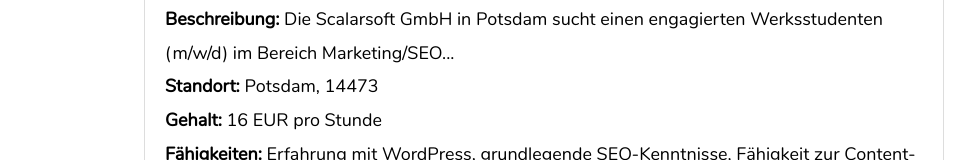
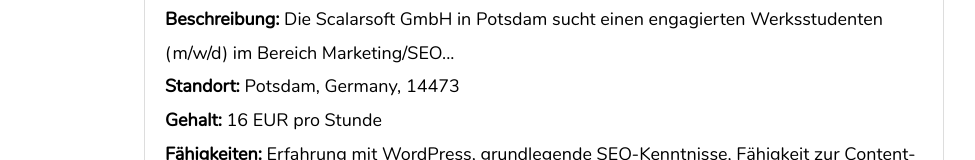
Before and after one commit to tom813/website-engelmann-dev, a Next.js app: page /jobs in a window 1280 px wide. Shown: the part 387-547 px from the top of the page, without its empty margins (96-1071 px from the left). Built offline with nearby package versions, Linux system fonts and the light colour scheme.

Commit message:
change job schema

```diff
--- a/pages/jobs.js
+++ b/pages/jobs.js
@@ -7,7 +7,7 @@
     "@context": "https://schema.org/",
     "@type": "JobPosting",
     "title": "Werksstudent(in) Marketing/SEO",
-    "employeeType": "OTHER",
+    "employmentType": "OTHER",
     "description": "Die Scalarsoft GmbH in Potsdam sucht einen engagierten Werksstudenten (m/w/d) im Bereich Marketing/SEO...",
     "hiringOrganization": {
       "@type": "Organization",
@@ -24,7 +24,7 @@
       "address": {
         "@type": "PostalAddress",
         "streetAddress": "Hans-Marchwitza-Ring 1",
-        "addressLocality": "Potsdam",
+        "addressLocality": "Potsdam, Germany",
         "postalCode": "14473",
         "addressCountry": "DE",
         "addressRegion": "Potsdam"
@@ -47,7 +47,7 @@
     "@context": "https://schema.org/",
     "@type": "JobPosting",
     "title": "Werksstudent(in) Webentwicklung (Next.js)",
-    "employeeType": "OTHER",
+    "employmentType": "OTHER",
     "description": "Die Scalarsoft GmbH in Potsdam sucht einen talentierten Werksstudenten (m/w/d) im Bereich Next.js Entwicklung, der unser Team mit innovativen Webentwicklungsprojekten unterstützt. Deine Aufgaben umfassen die Entwicklung und Optimierung von Webanwendungen mit Next.js, die Verbesserung der Benutzererfahrung und die Implementierung responsiver Designs. Das Gehalt basiert auf deinen Fähigkeiten und Erfahrungen in der Webentwicklung, insbesondere in Next.js, React und modernen Webtechnologien. Diese Position bietet dir die Möglichkeit, in einem dynamischen Umfeld zu arbeiten, deine Fähigkeiten zu erweitern und an spannenden Projekten mitzuarbeiten.",
     "hiringOrganization": {
       "@type": "Organization",
```
